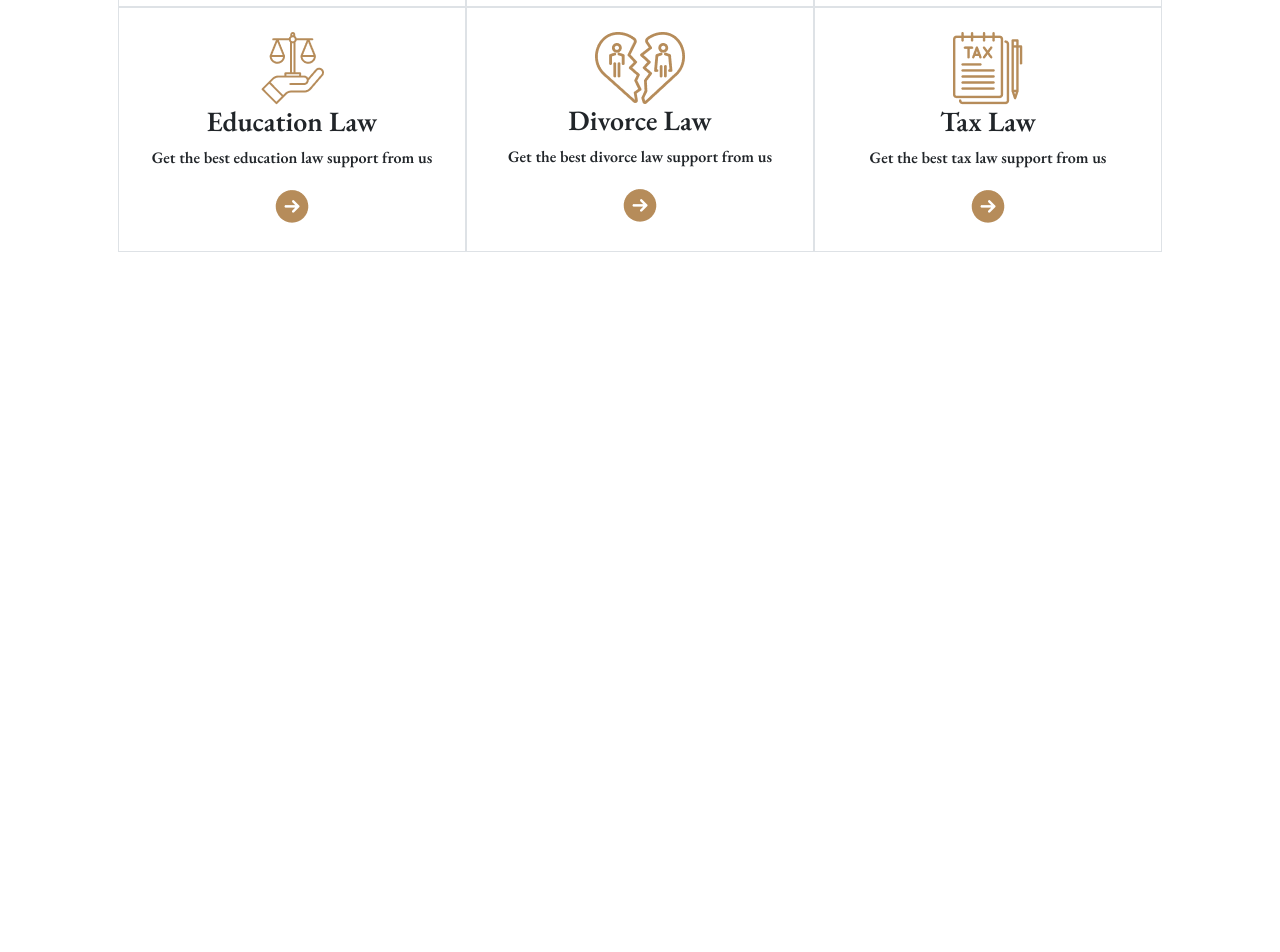
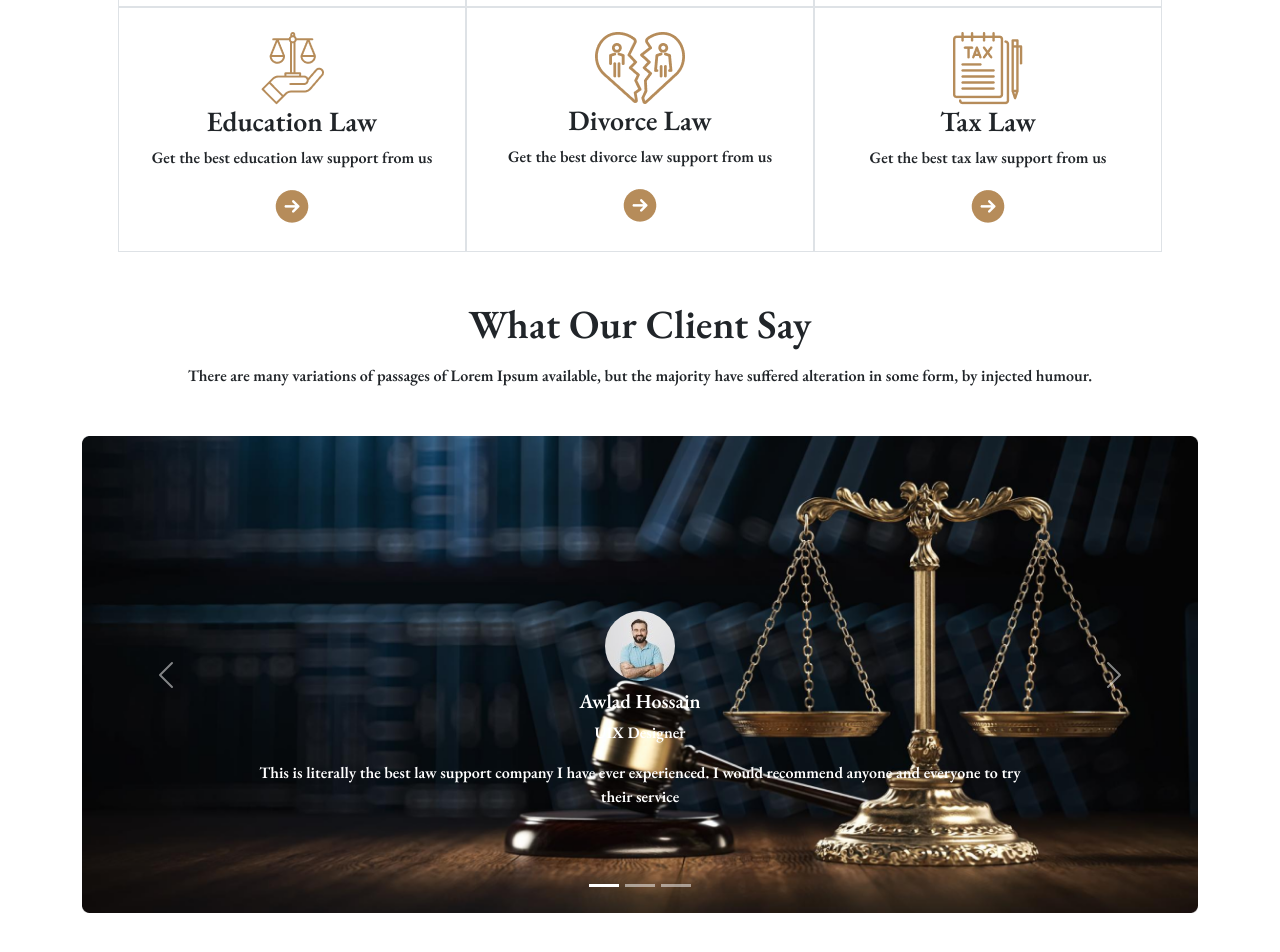
Before and after one commit to Bakhtiar2000/PH-Assignment-03, a plain HTML site: page index.html in a window 1280 px wide. Shown: the part 999-1951 px from the top of the page. Before the commit the page ends 1299 px from the top, so only its background shows below. Drawn offline with nearby package versions, Linux system fonts and the light colour scheme.

Commit message:
what our client say part added

```diff
--- a/index.html
+++ b/index.html
@@ -151,6 +151,66 @@ style="background-image: url('images/Rectangle\ 5.png'), url('images/Rectangle\
     </div>
     </section>
 
+    <!-- What our client say -->
+    <section class="text-center mb-5">
+        <h3 class="display-6">What Our Client Say</h3>
+        <p class="mt-3 mb-5">There are many variations of passages of Lorem Ipsum available, but the majority have
+            suffered alteration in some form, by injected humour.</p>
+
+        <div id="carouselExampleCaptions" class="carousel slide">
+            <div class="carousel-indicators">
+                <button type="button" data-bs-target="#carouselExampleCaptions" data-bs-slide-to="0" class="active"
+                    aria-current="true" aria-label="Slide 1"></button>
+                <button type="button" data-bs-target="#carouselExampleCaptions" data-bs-slide-to="1"
+                    aria-label="Slide 2"></button>
+                <button type="button" data-bs-target="#carouselExampleCaptions" data-bs-slide-to="2"
+                    aria-label="Slide 3"></button>
+            </div>
+            <div class="carousel-inner">
+                <div class="carousel-item active">
+                    <img src="images/Rectangle 6.png" class="d-block w-100" alt="...">
+                    <div class="carousel-caption d-none d-md-block mb-lg-5">
+                        <img class="rounded-circle mb-2" src="images/man-1.jpg" alt="">
+                        <h5 class="fw-bold">Awlad Hossain</h5>
+                        <p class="mb-3">UIX Designer</p>
+                        <p>This is literally the best law support company I have ever experienced. I would recommend
+                            anyone and everyone to try their service</p>
+                    </div>
+                </div>
+                <div class="carousel-item">
+                    <img src="images/Rectangle 6.png" class="d-block w-100" alt="...">
+                    <div class="carousel-caption d-none d-md-block mb-lg-5">
+                        <img class="rounded-circle mb-2" src="images/man-1.jpg" alt="">
+                        <h5 class="fw-bold">Awlad Hossain</h5>
+                        <p class="mb-3">UIX Designer</p>
+                        <p>This is literally the best law support company I have ever experienced. I would recommend
+                            anyone and everyone to try their service</p>
+                    </div>
+                </div>
+                <div class="carousel-item">
+                    <img src="images/Rectangle 6.png" class="d-block w-100" alt="...">
+                    <div class="carousel-caption d-none d-md-block mb-lg-5">
+                        <img class="rounded-circle mb-2" src="images/man-1.jpg" alt="">
+                        <h5 class="fw-bold">Awlad Hossain</h5>
+                        <p class="mb-3">UIX Designer</p>
+                        <p>This is literally the best law support company I have ever experienced. I would recommend
+                            anyone and everyone to try their service</p>
+                    </div>
+                </div>
+            </div>
+            <button class="carousel-control-prev" type="button" data-bs-target="#carouselExampleCaptions"
+                data-bs-slide="prev">
+                <span class="carousel-control-prev-icon" aria-hidden="true"></span>
+                <span class="visually-hidden">Previous</span>
+            </button>
+            <button class="carousel-control-next" type="button" data-bs-target="#carouselExampleCaptions"
+                data-bs-slide="next">
+                <span class="carousel-control-next-icon" aria-hidden="true"></span>
+                <span class="visually-hidden">Next</span>
+            </button>
+        </div>
+        </section>
+
 
 
 
```
